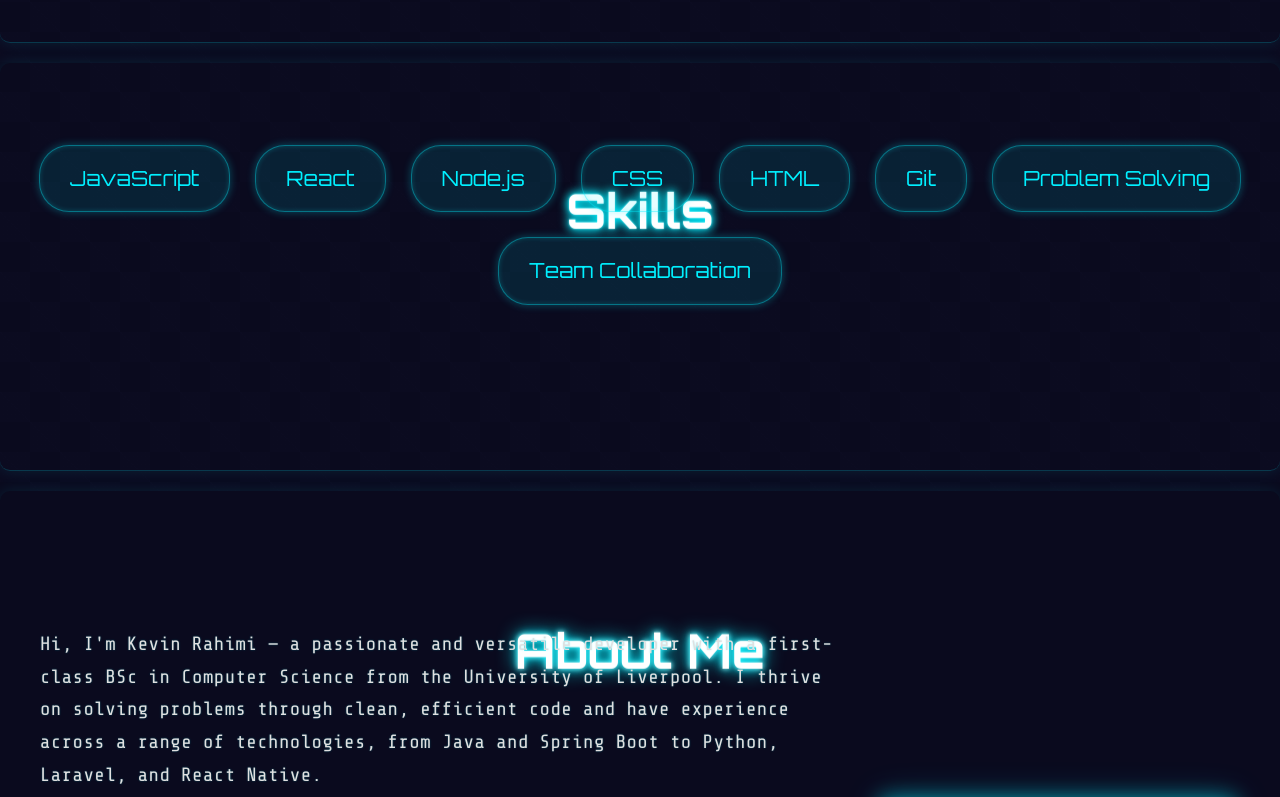
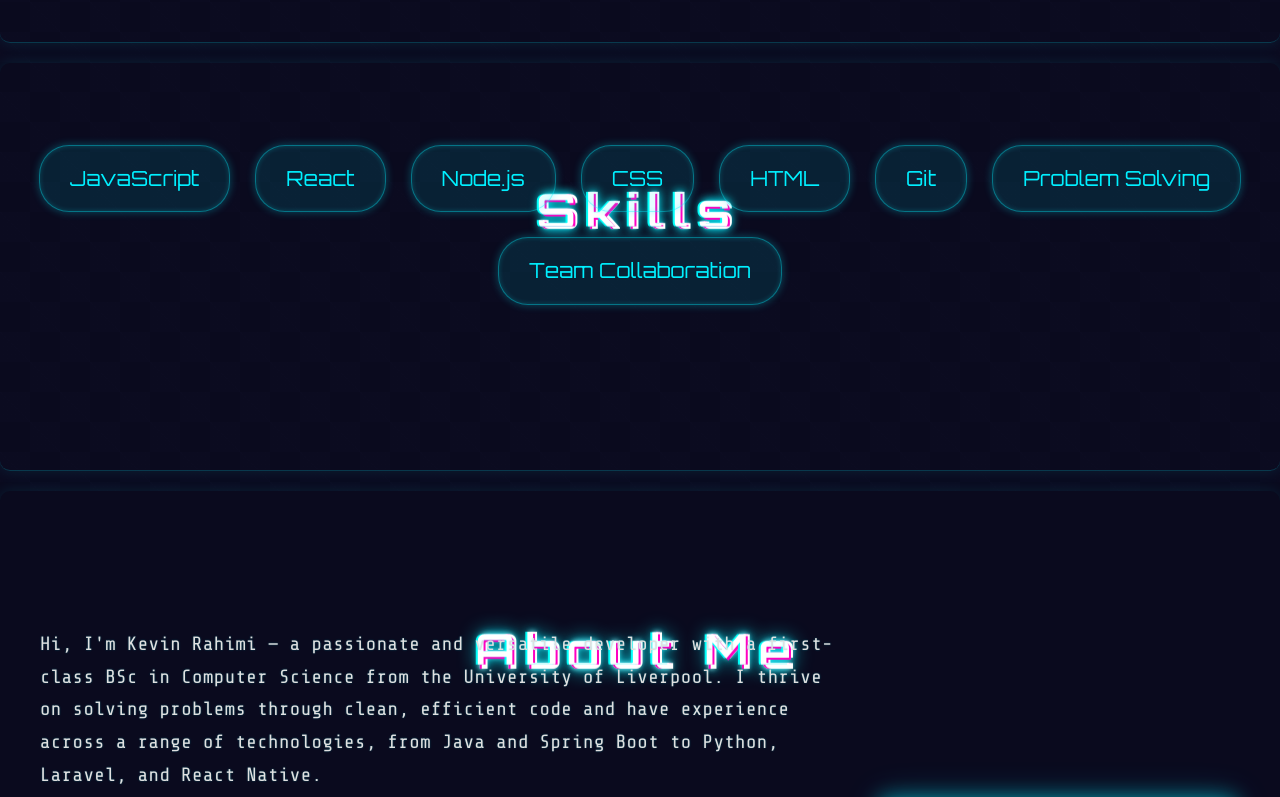
Before and after one commit to KvonR/portfolio-page, a React (Create React App) app: page / in a window 1280 px wide. Shown: the part 2758-3555 px from the top of the page. Built offline with nearby package versions, Linux system fonts and the light colour scheme.

Commit message:
latest version 3.5

```diff
--- a/src/App.js
+++ b/src/App.js
@@ -1,5 +1,6 @@
 import React from 'react';
 import './App.css';
+import './components/SectionHeaders.css'; // Import shared section header styles
 import Header from './components/Header';
 import Home from './pages/Home';
 import Projects from './pages/Projects'; // Updated path
@@ -8,11 +9,13 @@ import Contact from './pages/Contact'; // Updated path
 import Footer from './components/Footer';
 import AboutMe from './pages/AboutMe';
 import Experience from './pages/Experience';
+import GlitchHeaders from './components/GlitchHeaders'; // Import the glitch effect component
 
 function App() {
   return (
     <div className="App">
       <Header />
+      <GlitchHeaders /> {/* This adds the glitch effect to all section headers */}
       <main>
         <Home />
         <Experience />
--- /dev/null
+++ b/src/components/GlitchHeaders.js
@@ -0,0 +1,41 @@
+import React, { useEffect } from 'react';
+
+const GlitchHeaders = () => {
+  useEffect(() => {
+    // Find all section headers
+    const sectionHeaders = document.querySelectorAll('.section-header.glitch');
+
+    // Event handler functions
+    const handleMouseEnter = (e) => {
+      // Add purple glow on hover
+      e.target.style.color = '#ff00ff';
+      e.target.style.textShadow = '0 0 15px rgba(255, 0, 255, 0.8), 0 0 30px rgba(255, 0, 255, 0.6)';
+      e.target.classList.add('glitch-hover');
+    };
+
+    const handleMouseLeave = (e) => {
+      // Restore default style
+      e.target.style.color = 'white';
+      e.target.style.textShadow = '';
+      e.target.classList.remove('glitch-hover');
+    };
+
+    // Add event listeners for each header
+    sectionHeaders.forEach(header => {
+      header.addEventListener('mouseenter', handleMouseEnter);
+      header.addEventListener('mouseleave', handleMouseLeave);
+    });
+
+    // Cleanup function
+    return () => {
+      sectionHeaders.forEach(header => {
+        header.removeEventListener('mouseenter', handleMouseEnter);
+        header.removeEventListener('mouseleave', handleMouseLeave);
+      });
+    };
+  }, []);
+
+  return null; // This component doesn't render anything
+};
+
+export default GlitchHeaders;
--- /dev/null
+++ b/src/components/SectionHeaders.css
@@ -0,0 +1,143 @@
+/* Common glitch effect for all section headers */
+.section-header.glitch {
+  position: relative;
+  color: white;
+  font-size: 3em;
+  letter-spacing: 0.2em;
+  font-family: 'Orbitron', sans-serif;
+  font-weight: 600;
+}
+
+.section-header.glitch::before,
+.section-header.glitch::after {
+  content: attr(data-text);
+  position: absolute;
+  top: 0;
+  left: 0;
+  width: 100%;
+  height: 100%;
+}
+
+.section-header.glitch::before {
+  left: 2px;
+  text-shadow: -2px 0 #ff00c1;
+  clip: rect(44px, 450px, 56px, 0);
+  animation: glitch-anim 5s infinite linear alternate-reverse;
+}
+
+.section-header.glitch::after {
+  left: -2px;
+  text-shadow: -2px 0 #00fff9, 2px 2px #ff00c1;
+  animation: glitch-anim2 1s infinite linear alternate-reverse;
+}
+
+/* Add hover effect for the section headers */
+.section-header.glitch:hover {
+  color: #ff00ff; /* Hot pink/purple color */
+  text-shadow: 0 0 15px rgba(255, 0, 255, 0.8),
+               0 0 30px rgba(255, 0, 255, 0.6);
+  transition: color 0.3s ease, text-shadow 0.3s ease;
+  animation: glitch-effect 1.5s infinite cubic-bezier(0.25, 0.46, 0.45, 0.94);
+}
+
+/* Stop the glitch effect on hover */
+.section-header.glitch:hover::before,
+.section-header.glitch:hover::after {
+  animation: none;
+  clip: auto;
+  text-shadow: none;
+}
+
+/* Enhanced glitch hover class */
+.section-header.glitch.glitch-hover {
+  color: #ff00ff;
+  text-shadow: 0 0 15px rgba(255, 0, 255, 0.8),
+               0 0 30px rgba(255, 0, 255, 0.6);
+  animation: glitch-effect 1.5s infinite cubic-bezier(0.25, 0.46, 0.45, 0.94),
+             glow-pulse-purple 2s infinite alternate;
+}
+
+.section-header.glitch.glitch-hover::before,
+.section-header.glitch.glitch-hover::after {
+  animation: none;
+  clip: auto;
+}
+
+.section-header.glitch.glitch-hover::before {
+  left: 2px;
+  text-shadow: -2px 0 #ff00c1;
+  opacity: 0.8;
+  animation: glitch-hover-anim 3s infinite linear alternate-reverse;
+}
+
+.section-header.glitch.glitch-hover::after {
+  left: -2px;
+  text-shadow: -2px 0 #00fff9, 2px 2px #ff00c1;
+  opacity: 0.8;
+  animation: glitch-hover-anim2 2s infinite linear alternate-reverse;
+}
+
+@keyframes glitch-anim {
+  0% {
+    clip: rect(20px, 9999px, 85px, 0);
+  }
+  20% {
+    clip: rect(44px, 9999px, 56px, 0);
+  }
+  40% {
+    clip: rect(10px, 9999px, 80px, 0);
+  }
+  60% {
+    clip: rect(30px, 9999px, 50px, 0);
+  }
+  80% {
+    clip: rect(25px, 9999px, 75px, 0);
+  }
+  100% {
+    clip: rect(15px, 9999px, 65px, 0);
+  }
+}
+
+@keyframes glitch-anim2 {
+  0% {
+    clip: rect(10px, 9999px, 70px, 0);
+  }
+  20% {
+    clip: rect(30px, 9999px, 60px, 0);
+  }
+  40% {
+    clip: rect(15px, 9999px, 55px, 0);
+  }
+  60% {
+    clip: rect(25px, 9999px, 65px, 0);
+  }
+  80% {
+    clip: rect(20px, 9999px, 75px, 0);
+  }
+  100% {
+    clip: rect(35px, 9999px, 50px, 0);
+  }
+}
+
+@keyframes glitch-hover-anim {
+  0% { clip: rect(2px, 9999px, 15px, 0); }
+  20% { clip: rect(5px, 9999px, 12px, 0); }
+  40% { clip: rect(1px, 9999px, 10px, 0); }
+  60% { clip: rect(3px, 9999px, 7px, 0); }
+  80% { clip: rect(2px, 9999px, 10px, 0); }
+  100% { clip: rect(1px, 9999px, 5px, 0); }
+}
+
+@keyframes glitch-hover-anim2 {
+  0% { clip: rect(1px, 9999px, 10px, 0); }
+  20% { clip: rect(3px, 9999px, 8px, 0); }
+  40% { clip: rect(1px, 9999px, 5px, 0); }
+  60% { clip: rect(2px, 9999px, 7px, 0); }
+  80% { clip: rect(2px, 9999px, 3px, 0); }
+  100% { clip: rect(3px, 9999px, 5px, 0); }
+}
+
+@keyframes glow-pulse-purple {
+  0% { text-shadow: 0 0 10px rgba(255, 0, 255, 0.7), 0 0 20px rgba(255, 0, 255, 0.5); }
+  100% { text-shadow: 0 0 15px rgba(255, 0, 255, 0.9), 0 0 30px rgba(255, 0, 255, 0.7), 0 0 45px rgba(255, 0, 255, 0.5); }
+}
--- a/src/pages/AboutMe.js
+++ b/src/pages/AboutMe.js
@@ -7,7 +7,7 @@ const AboutMe = () => {
   return (
     <section id="about-me">
       <Parallax speed={-5}>
-        <h2 className="section-header">About Me</h2>
+        <h2 className="section-header glitch" data-text="About Me">About Me</h2>
       </Parallax>
       <div className="about-me-content-wrapper">
         <Parallax speed={5} className="about-me-text-parallax-wrapper">
--- a/src/pages/Contact.js
+++ b/src/pages/Contact.js
@@ -19,7 +19,7 @@ const Contact = () => {
   return (
     <section id="contact">
       <Parallax speed={-5}> {/* ADDED Parallax for header */}
-        <h2 className="section-header">Contact</h2>
+        <h2 className="section-header glitch" data-text="Contact">Contact</h2>
       </Parallax>
       <Parallax speed={10} className="contact-content-parallax-wrapper"> {/* ADDED Parallax for content */}
         <form onSubmit={handleSubmit}>
--- a/src/pages/Experience.js
+++ b/src/pages/Experience.js
@@ -28,7 +28,7 @@ const Experience = () => {
   return (
     <section id="experience">
       <Parallax speed={-5}>
-        <h2 className="section-header">My Experience</h2>
+        <h2 className="section-header glitch" data-text="My Experience">My Experience</h2>
       </Parallax>
       <Parallax speed={10} className="experience-list-parallax-wrapper">
         <div className="experience-list">
--- a/src/pages/Projects.js
+++ b/src/pages/Projects.js
@@ -23,7 +23,7 @@ const Projects = () => {
   return (
     <section id="projects">
       <Parallax speed={-5}>
-        <h2 className="section-header">Projects</h2>
+        <h2 className="section-header glitch" data-text="Projects">Projects</h2>
       </Parallax>
       <Parallax speed={10} className="project-list-parallax-wrapper">
         <div className="project-list">
--- a/src/pages/Skills.js
+++ b/src/pages/Skills.js
@@ -17,7 +17,7 @@ const Skills = () => {
   return (
     <section id="skills">
       <Parallax speed={-5}> {/* ADDED Parallax for header */}
-        <h2 className="section-header">Skills</h2>
+        <h2 className="section-header glitch" data-text="Skills">Skills</h2>
       </Parallax>
       <Parallax speed={10} className="skills-list-parallax-wrapper"> {/* ADDED Parallax for list */}
         <ul className="skills-list">
```
